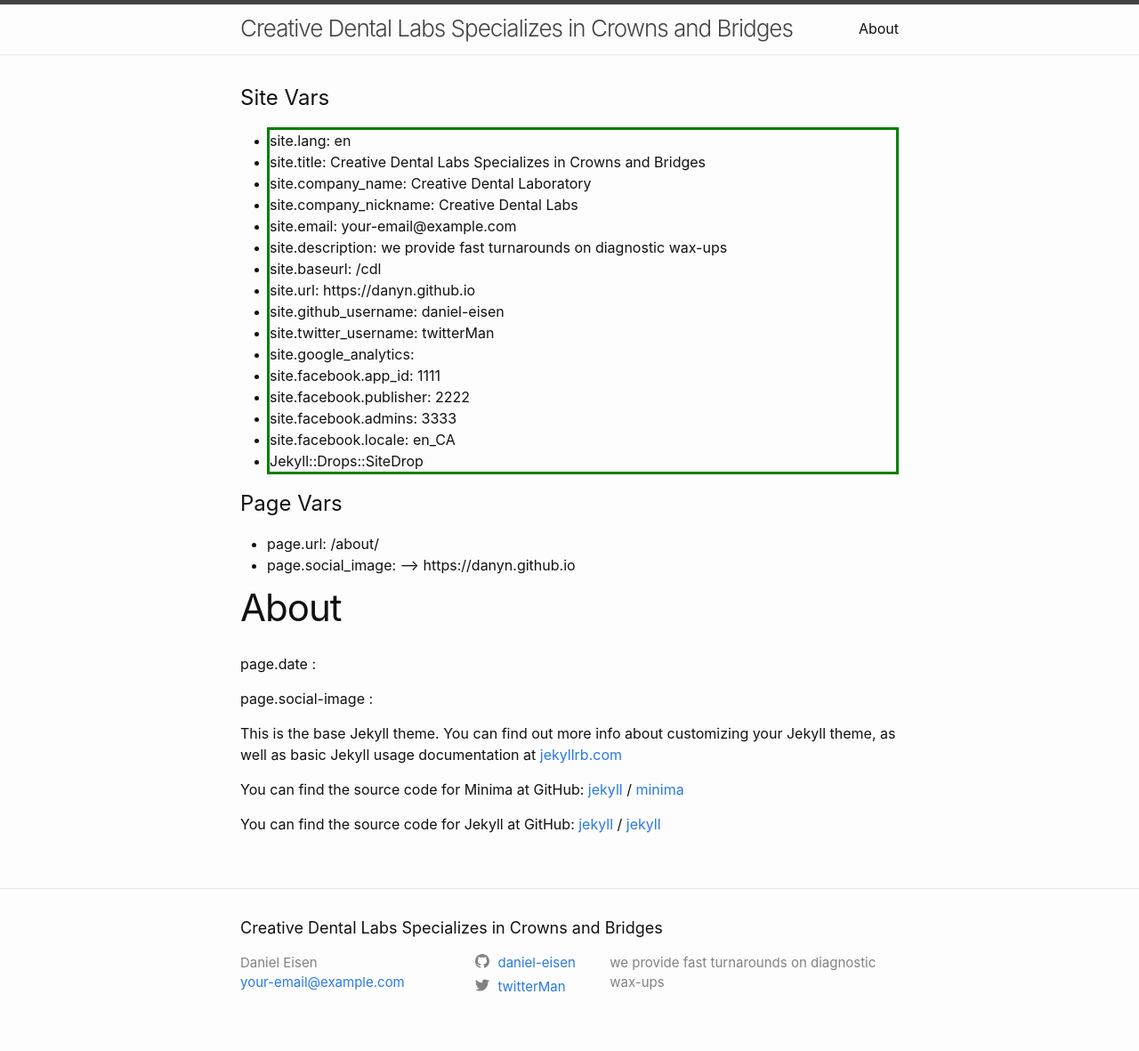
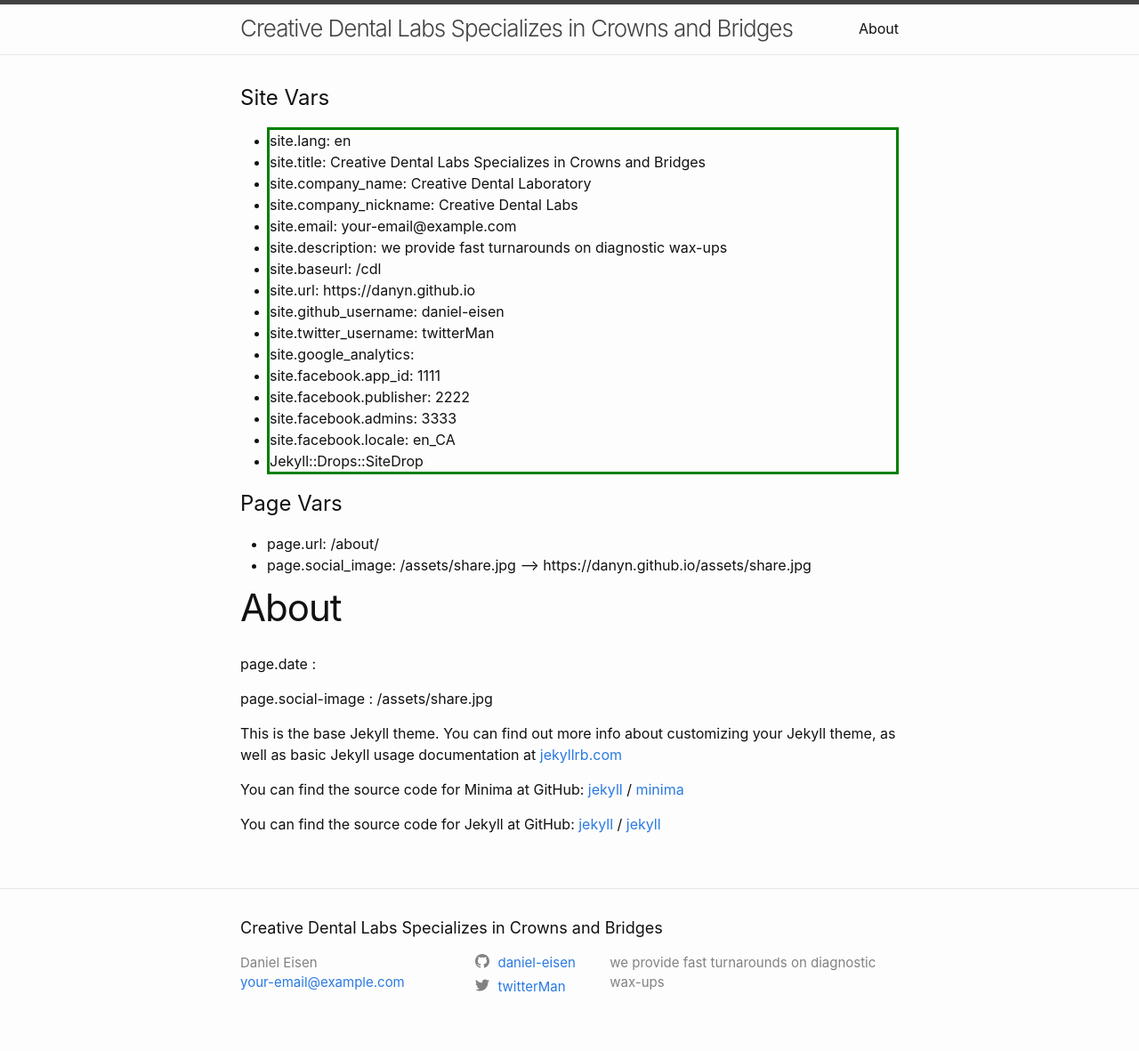
Before and after one commit to danyn/cdl, a Jekyll site: the page built from about.md, in a window 1280 px wide. Shown: the whole page at 89% size. Built offline with Jekyll 4.4.1, drawn with Linux system fonts in a browser that asks for light colours.

Commit message:
adds social image to about.md

```diff
--- a/about.md
+++ b/about.md
@@ -2,9 +2,9 @@
 layout: page
 title: About
 permalink: /about/
+social_image: /assets/share.jpg
+---
 
----
-<!-- social_image: /assets/share.jpg -->
 
 page.date : {{page.date}}
 
```
